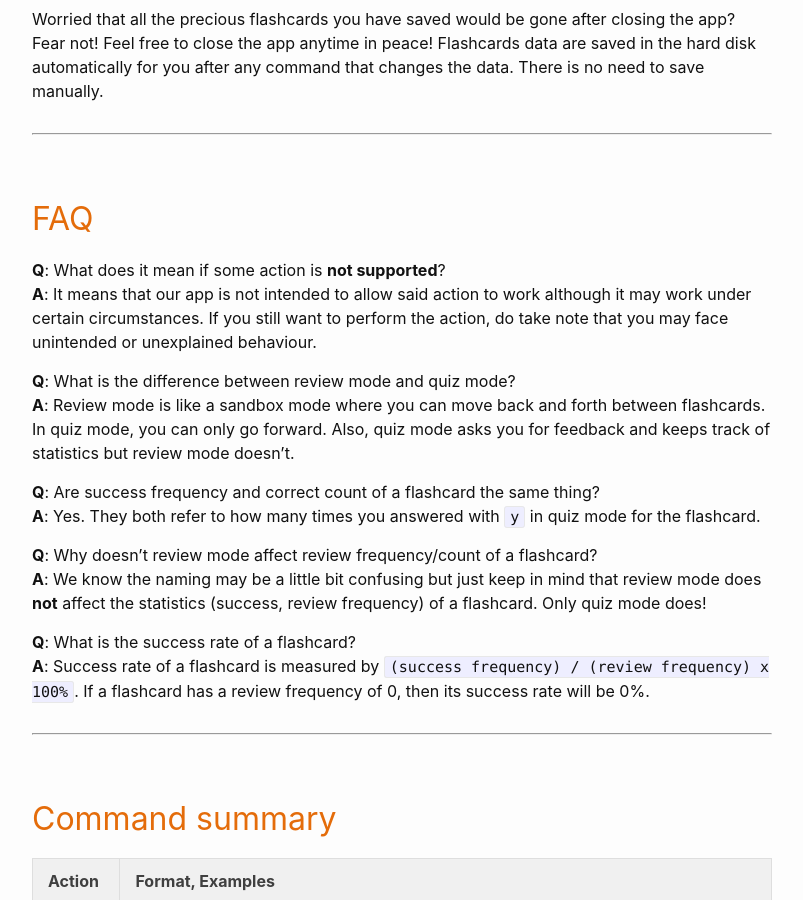
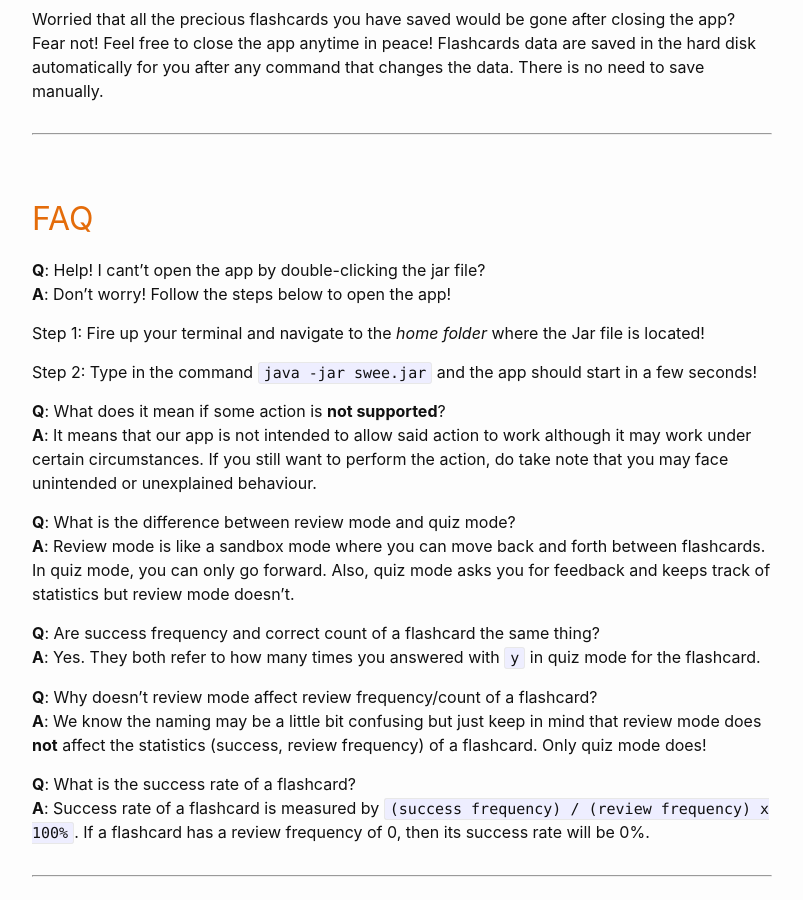
Before and after one commit to minzzelo/cs2101ug, a Jekyll site: the page built from docs/UserGuide.md, in a window 1280 px wide and 900 px high, scrolled down 33035 px. Shown: the whole window, without its empty margins (238-1041 px from the left). Built offline with Jekyll 4.4.1, drawn with Linux system fonts in a browser that asks for light colours; emoji names are drawn with the system emoji font.

Commit message:
Add faq for Quick Start

```diff
--- a/docs/UserGuide.md
+++ b/docs/UserGuide.md
@@ -683,6 +683,13 @@ Worried that all the precious flashcards you have saved would be gone after clos
 
 ## FAQ
 
+**Q**: Help! I cant't open the app by double-clicking the jar file? <br>
+**A**: Don't worry! Follow the steps below to open the app! <br>
+
+   Step 1: Fire up your terminal and navigate to the *home folder* where the Jar file is located! <br>
+
+   Step 2: Type in the command `java -jar swee.jar` and the app should start in a few seconds!
+
 **Q**: What does it mean if some action is **not supported**?<br>
 **A**: It means that our app is not intended to allow said action to work although it may work under certain circumstances.
 If you still want to perform the action, do take note that you may face unintended or unexplained behaviour.
```
